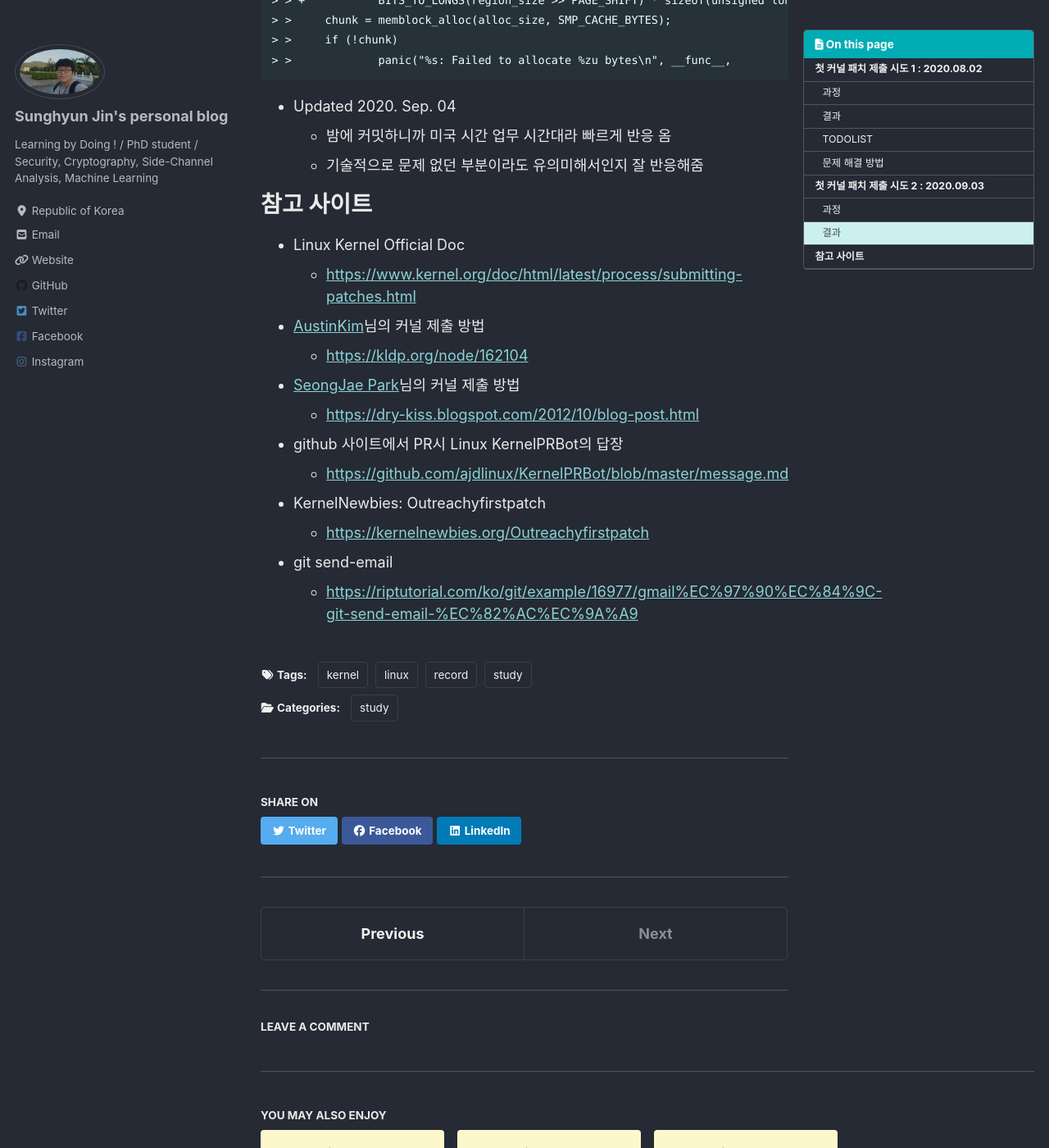
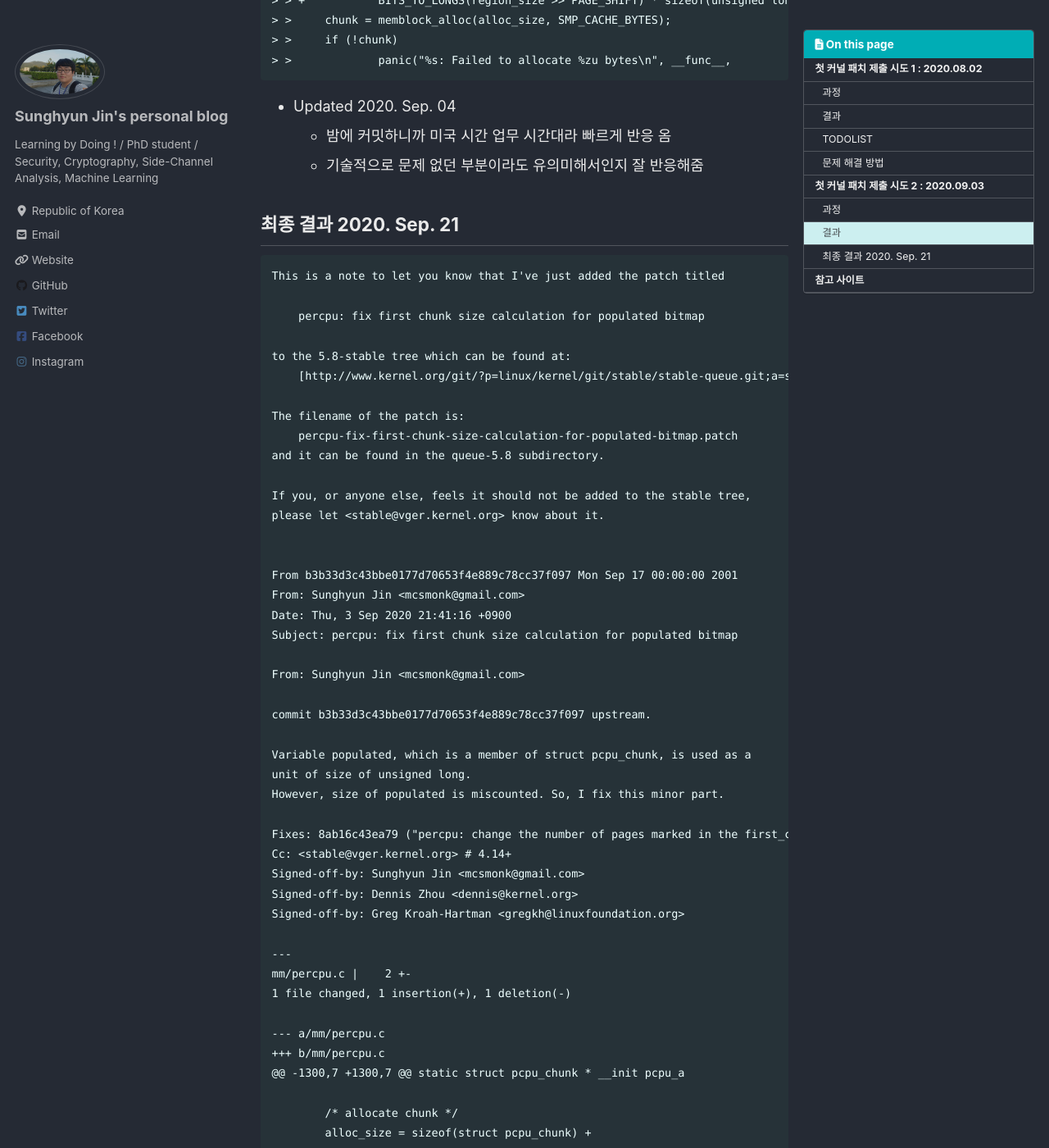
Before and after one commit to mcsmonk/mcsmonk.github.io, a Jekyll site: the page built from _posts/2020-08-02-my 1st linux kernel patch submission.md, in a window 1280 px wide and 1400 px high, scrolled down 10392 px. Shown: the whole window at 82% size. Built offline with Jekyll 4.4.1, drawn with Linux system fonts in a browser that asks for light colours; cached includes are drawn as plain includes; nearby versions of some CDN libraries; comment, search, counter and statistics services are not loaded; some of the changed text lies outside the part shown.

Commit message:
Update 1st patch post 6

````diff
--- a/_posts/2020-08-02-my 1st linux kernel patch submission.md
+++ b/_posts/2020-08-02-my 1st linux kernel patch submission.md
@@ -404,6 +404,66 @@ Dennis
     - 밤에 커밋하니까 미국 시간 업무 시간대라 빠르게 반응 옴
     - 기술적으로 문제 없던 부분이라도 유의미해서인지 잘 반응해줌
 
+## 최종 결과 2020. Sep. 21
+```
+This is a note to let you know that I've just added the patch titled
+
+    percpu: fix first chunk size calculation for populated bitmap
+
+to the 5.8-stable tree which can be found at:
+    [http://www.kernel.org/git/?p=linux/kernel/git/stable/stable-queue.git;a=summary](http://www.kernel.org/git/?p=linux/kernel/git/stable/stable-queue.git;a=summary)
+
+The filename of the patch is:
+    percpu-fix-first-chunk-size-calculation-for-populated-bitmap.patch
+and it can be found in the queue-5.8 subdirectory.
+
+If you, or anyone else, feels it should not be added to the stable tree,
+please let <stable@vger.kernel.org> know about it.
+
+
+From b3b33d3c43bbe0177d70653f4e889c78cc37f097 Mon Sep 17 00:00:00 2001
+From: Sunghyun Jin <mcsmonk@gmail.com>
+Date: Thu, 3 Sep 2020 21:41:16 +0900
+Subject: percpu: fix first chunk size calculation for populated bitmap
+
+From: Sunghyun Jin <mcsmonk@gmail.com>
+
+commit b3b33d3c43bbe0177d70653f4e889c78cc37f097 upstream.
+
+Variable populated, which is a member of struct pcpu_chunk, is used as a
+unit of size of unsigned long.
+However, size of populated is miscounted. So, I fix this minor part.
+
+Fixes: 8ab16c43ea79 ("percpu: change the number of pages marked in the first_chunk pop bitmap")
+Cc: <stable@vger.kernel.org> # 4.14+
+Signed-off-by: Sunghyun Jin <mcsmonk@gmail.com>
+Signed-off-by: Dennis Zhou <dennis@kernel.org>
+Signed-off-by: Greg Kroah-Hartman <gregkh@linuxfoundation.org>
+
+---
+mm/percpu.c |    2 +-
+1 file changed, 1 insertion(+), 1 deletion(-)
+
+--- a/mm/percpu.c
++++ b/mm/percpu.c
+@@ -1300,7 +1300,7 @@ static struct pcpu_chunk * __init pcpu_a
+
+        /* allocate chunk */
+        alloc_size = sizeof(struct pcpu_chunk) +
+-               BITS_TO_LONGS(region_size >> PAGE_SHIFT);
++               BITS_TO_LONGS(region_size >> PAGE_SHIFT) * sizeof(unsigned long);
+        chunk = memblock_alloc(alloc_size, SMP_CACHE_BYTES);
+        if (!chunk)
+                panic("%s: Failed to allocate %zu bytes\n", __func__,
+
+
+Patches currently in stable-queue which might be from mcsmonk@gmail.com are
+
+queue-5.8/percpu-fix-first-chunk-size-calculation-for-populated-bitmap.patch
+queue-5.4/percpu-fix-first-chunk-size-calculation-for-populated-bitmap.patch
+queue-4.19/percpu-fix-first-chunk-size-calculation-for-populated-bitmap.patch
+queue-4.14/percpu-fix-first-chunk-size-calculation-for-populated-bitmap.patch
+```
 
 # 참고 사이트
 - Linux Kernel Official Doc
````
